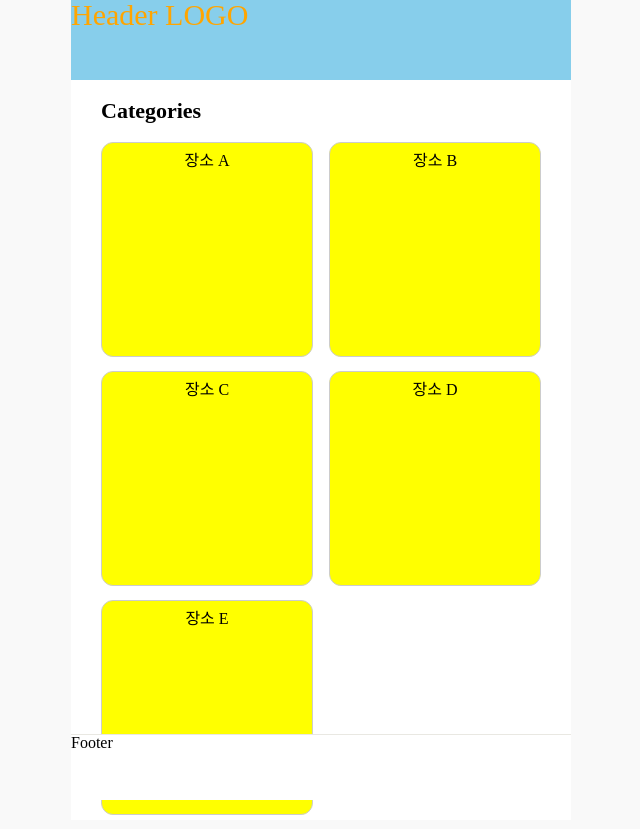
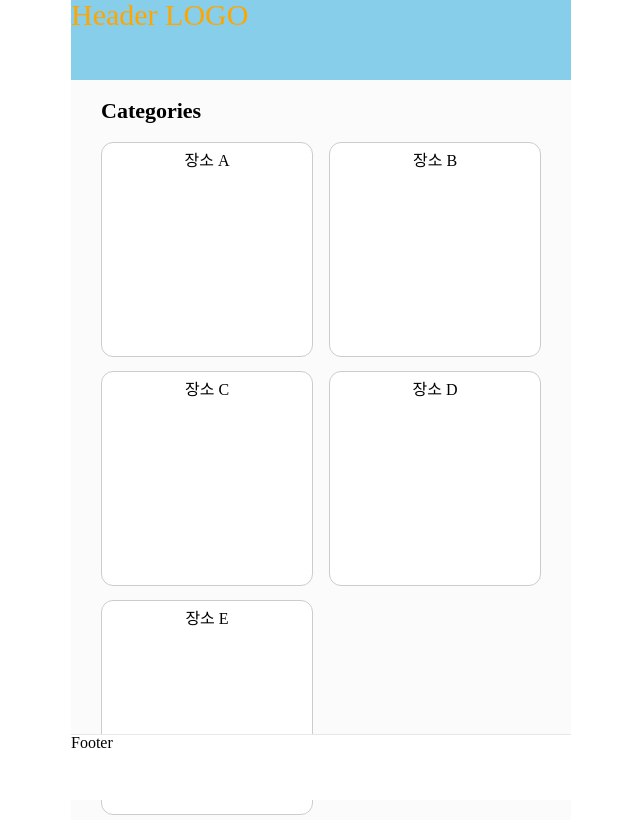
Before and after one commit to HackPeople/hackstival-frontend, a Nuxt app: page / in a window 1280 px wide. Shown: the whole page, without its empty margins (319-959 px from the left). Built offline with nearby package versions, Linux system fonts and the light colour scheme.

Commit message:
홈 구조

```diff
--- a/assets/main.css
+++ b/assets/main.css
@@ -4,7 +4,7 @@
 */
 html {
   height: 100%;
-  background-color: #f9f9f9;
+  background-color: #fff;
 }
 
 html, body, div, span, applet, object, iframe,
--- a/components/main/index.vue
+++ b/components/main/index.vue
@@ -93,7 +93,7 @@ export default {
 
     li {
       width: calc(50% - 8px);
-      background: yellow;
+      background: white;
       height: 215px;
       text-align: center;
       border: 1px solid #ccc;
--- a/layouts/default.vue
+++ b/layouts/default.vue
@@ -20,7 +20,7 @@ export default {
 </script>
 <style scoped lang="scss">
 .main {
-  background-color: #fff;
+  background-color: #FBFBFB;
   width: 500px;
   margin: auto;
   height: 100vh;
```
